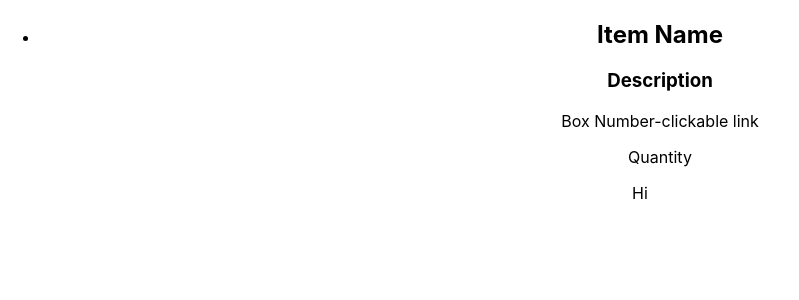
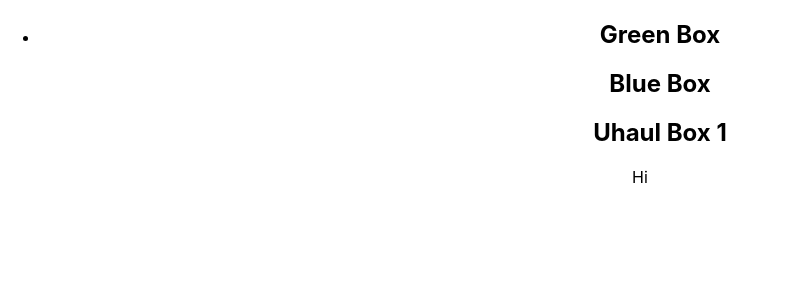
Before and after one commit to shaundai/kangaroo, a React (Create React App) app: page / in a window 1280 px wide. Shown: the top 300 px of the page, without its empty margins (0-799 px from the left). Built offline with nearby package versions, Linux system fonts and the light colour scheme.

Commit message:
use hooks to set state on pouch

```diff
--- a/src/Components/Pouches.js
+++ b/src/Components/Pouches.js
@@ -3,10 +3,9 @@ import React from 'react';
 function Pouches(){
         return (
             <li>
-                <h2>Item Name</h2>
-                <h3>Description</h3>
-                <p>Box Number-clickable link</p>
-                <p>Quantity</p>
+                <h2>Green Box</h2>
+                <h2>Blue Box</h2>
+                <h2>Uhaul Box 1</h2>
             </li>
         )
 }
```
Also changed, not shown: src/Components/Item.js (added, +14 -0 lines), src/Components/Pouch.js (added, +15 -0 lines).
